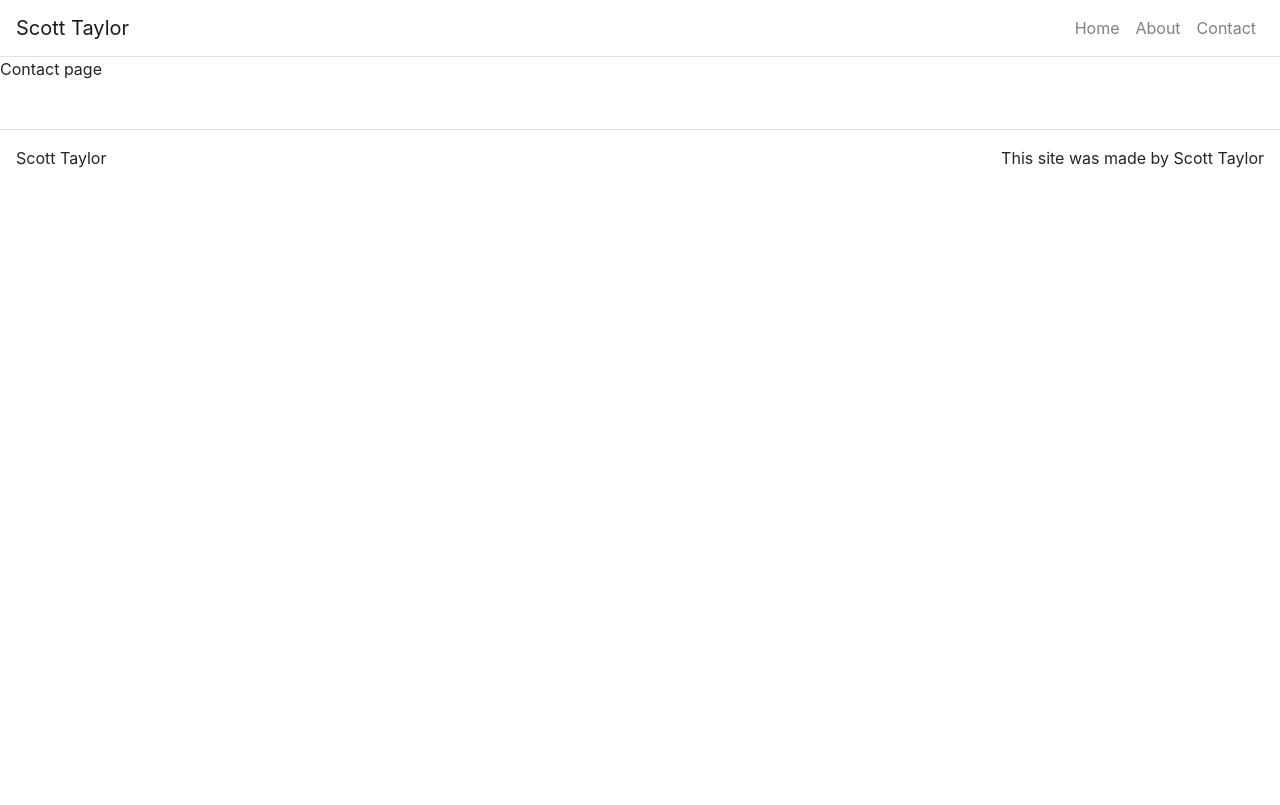
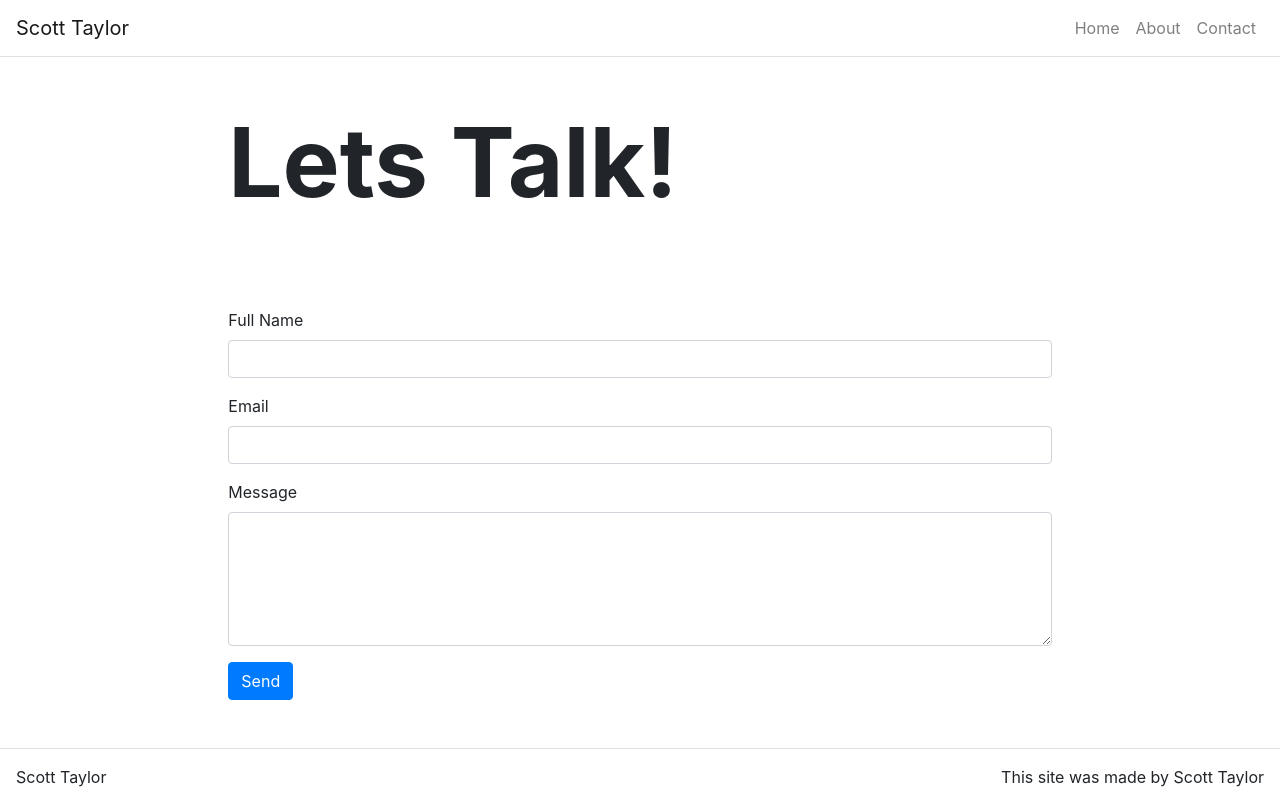
Before and after one commit to scottntaylor/React-Porfolio, a React (Create React App) app in the folder react-portfolio/: page /contact in a window 1280 px wide. Built offline with nearby package versions, Linux system fonts and the light colour scheme.

Commit message:
Contact Template created

```diff
--- a/react-portfolio/package.json
+++ b/react-portfolio/package.json
@@ -6,6 +6,7 @@
     "@testing-library/jest-dom": "^4.2.4",
     "@testing-library/react": "^9.5.0",
     "@testing-library/user-event": "^7.2.1",
+    "axios": "^0.19.2",
     "bootstrap": "^4.4.1",
     "react": "^16.13.0",
     "react-bootstrap": "^1.0.0-beta.17",
--- a/react-portfolio/src/Pages/contact.js
+++ b/react-portfolio/src/Pages/contact.js
@@ -1,11 +1,78 @@
 import React from 'react';
+import Hero from '../Components/Hero';
+import Content from '../Components/Content';
 
-function ContactPage(props){
+import Form from 'react-bootstrap/Form'
+import FormControl from 'react-bootstrap/FormControl';
+import Button from 'react-bootstrap/Button';
 
-    return(
-        <p>Contact page</p>
-    );
+class ContactPage extends React.Component {
 
+    constructor(props) {
+        super(props);
+        this.state = {
+            name: '',
+            email: '',
+            mesage: '',
+            diabled: false,
+            emailSent: null
+
+        }
+
+    }
+
+    handleChange = (event) => {
+        console.log(event);
+
+        const target = event.target;
+        const value = target.type === 'checkbox' ? target.checked : target.value;
+        const name = target.name;
+        this.setState({
+            [name]: value
+        })
+    }
+
+    handleSubmit = (event) => {
+        event.preventDefault();
+
+        this.setState({
+            disabled: true
+        })
+    }
+
+    render() {
+        return (
+            <div>
+                <Hero title={this.props.title} />
+                <Content>
+                    <Form onSubmit={this.handleSubmit}>
+                        <Form.Group>
+                            <Form.Label htmlFor="full-name"> Full Name </Form.Label>
+                            <Form.Control id="full-name" name="name" type="text" value={this.state.name} onChange={this.handleChange} />
+                        </Form.Group>
+
+                        <Form.Group>
+                            <Form.Label htmlFor="email"> Email </Form.Label>
+                            <Form.Control id="email" name="email" type="email" value={this.state.email} onChange={this.handleChange} />
+                        </Form.Group>
+
+                        <Form.Group>
+                            <Form.Label htmlFor="message"> Message </Form.Label>
+                            <Form.Control id="message" name="message" as="textarea" rows="5" value={this.state.message} onChange={this.handleChange} />
+                        </Form.Group>
+
+                        <Button className="d-inline-block" variant="primary" type="submit" diabled={this.state.diabled}>
+                            Send
+                         </Button>
+
+                         {this.state.emailSent === true  && <p className="d-inline success-msg" >Email Sent!</p>}
+                         {this.state.emailSent === false  && <p className="d-inline err-msg" >Email did not send!</p>}
+                    </Form>
+                </Content>
+
+            </div>
+        );
+    }
 
 }
 
--- a/react-portfolio/src/index.css
+++ b/react-portfolio/src/index.css
@@ -37,3 +37,13 @@
   font-size: 16px;
   margin: 0px;
 }
+
+.success-msg{
+  color: #57a773;
+  padding: 10px 15px;
+}
+
+.err-msg{
+  color: #ee6352;
+  padding: 10px 15px;
+}
```
Also changed, not shown: 1 other file (tests, documents, lock files or other folders).
